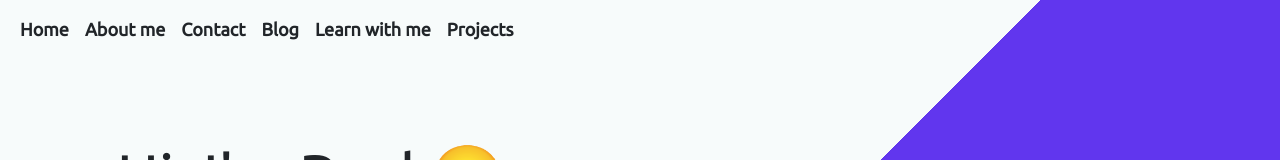
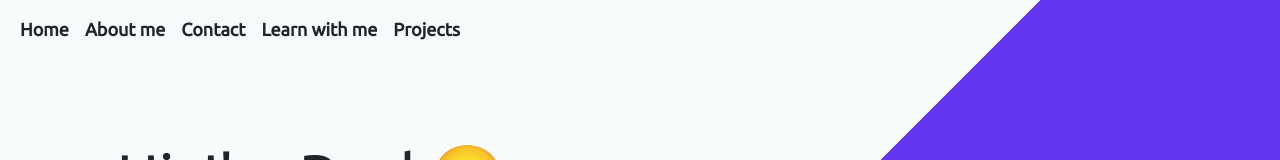
Before and after one commit to paul0701/personal-portfolio, a plain HTML site: page index.html in a window 1280 px wide. Shown: the top 160 px of the page. Drawn offline with nearby package versions, Linux system fonts and the light colour scheme; a web font is replaced by a local one.

Commit message:
Update index.html

```diff
--- a/index.html
+++ b/index.html
@@ -28,9 +28,6 @@
                 </li>
                 <li class="nav-item">
                   <a class="nav-link text-dark fw-bold" href="contact.html">Contact</a>
-                </li>
-                <li class="nav-item">
-                  <a class="nav-link text-dark fw-bold" href="https://hashnode.com/@agnosticdev" target="_blank">Blog</a>
                 </li>
                 <li class="nav-item">
                   <a class="nav-link text-dark fw-bold" href="learn.html">Learn with me</a>
```
